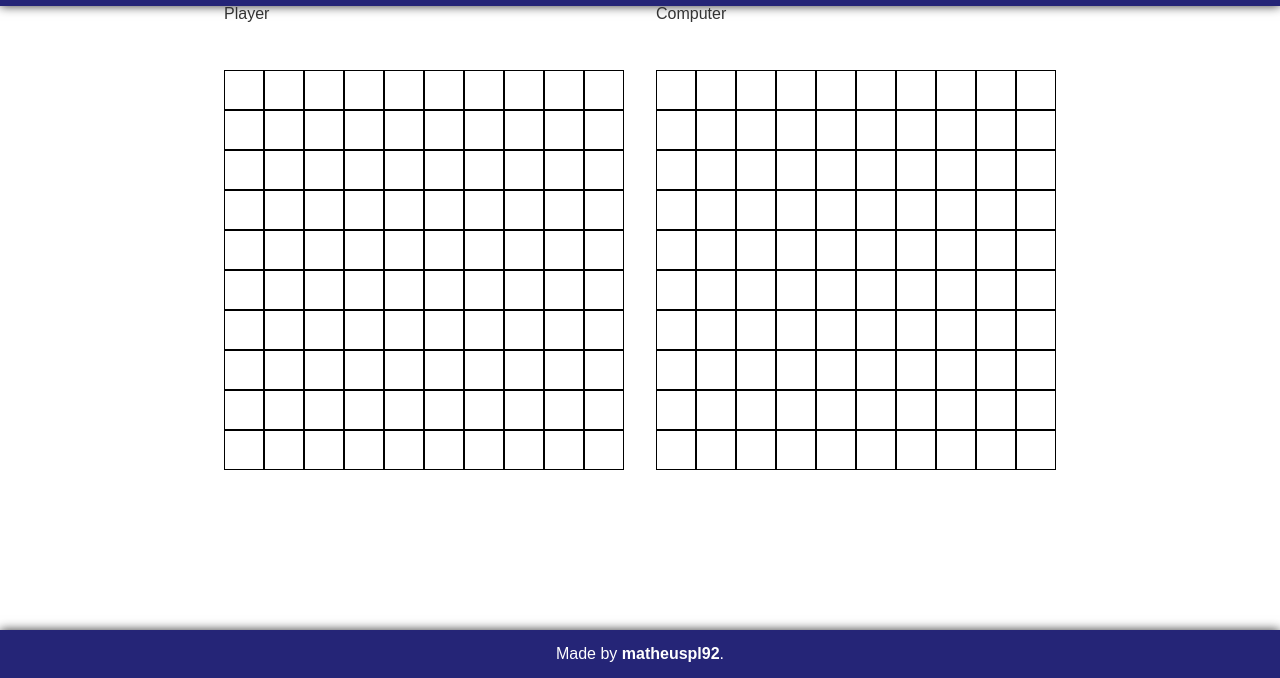
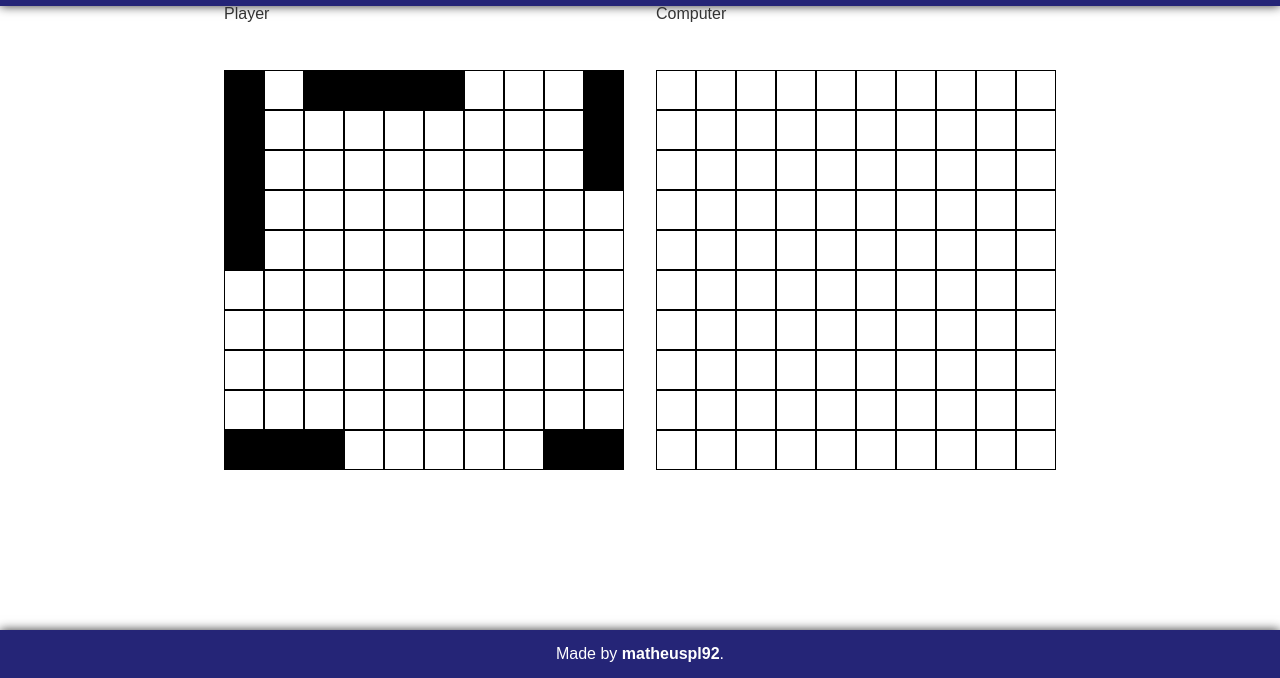
Before and after one commit to matheuspl92/battleship-game, a website built with webpack: page src/index.html in a window 1280 px wide. Both pictures are taken after typing "Sample" into the empty fields and a click on the button "Start battle!". Shown: the part 122-800 px from the top of the page. Built offline with nearby package versions, Linux system fonts and the light colour scheme.

Commit message:
Draw ships in the player gameboard

```diff
--- a/src/scripts/display/display.js
+++ b/src/scripts/display/display.js
@@ -1,3 +1,5 @@
+const returnXY = require('../methods/returnXY');
+
 const display = () => {
   const startScreen = document.getElementById('start-screen');
   const gameScreen = document.getElementById('game-screen');
@@ -24,8 +26,8 @@ const display = () => {
     for (let i = 0; i < 100; i += 1) {
       const newCell1 = document.createElement('div');
       newCell1.id = `player1-cell${i}`;
-      newCell1.className = 'cell';
       newCell1.dataset.index = i;
+      newCell1.classList.add('cell', `${gameboard1.checkCell(returnXY(i))}`);
 
       newCell1.addEventListener('click', (e) => {
         cellClicked(e.target);
--- a/src/scripts/factories/gameboard.js
+++ b/src/scripts/factories/gameboard.js
@@ -45,11 +45,19 @@ const GameboardFactory = (ships) => {
 
   const validateAttack = (x, y) => (typeof grid[x][y] === 'string');
 
+  const checkCell = (coords) => {
+    if (typeof grid[coords[1]][coords[0]] === 'object') {
+      return 'ship';
+    }
+    return 'empty';
+  };
+
   return {
     grid,
     hasShips,
     receiveAttack,
     validateAttack,
+    checkCell,
   };
 };
 
--- a/src/styles/game-screen.css
+++ b/src/styles/game-screen.css
@@ -20,3 +20,7 @@
 .cell {
     border: 1px solid black;
 }
+
+.ship {
+    background-color: black;
+}
```
Also changed, not shown: src/tests/returnXY.test.js (+6 -6 lines).
